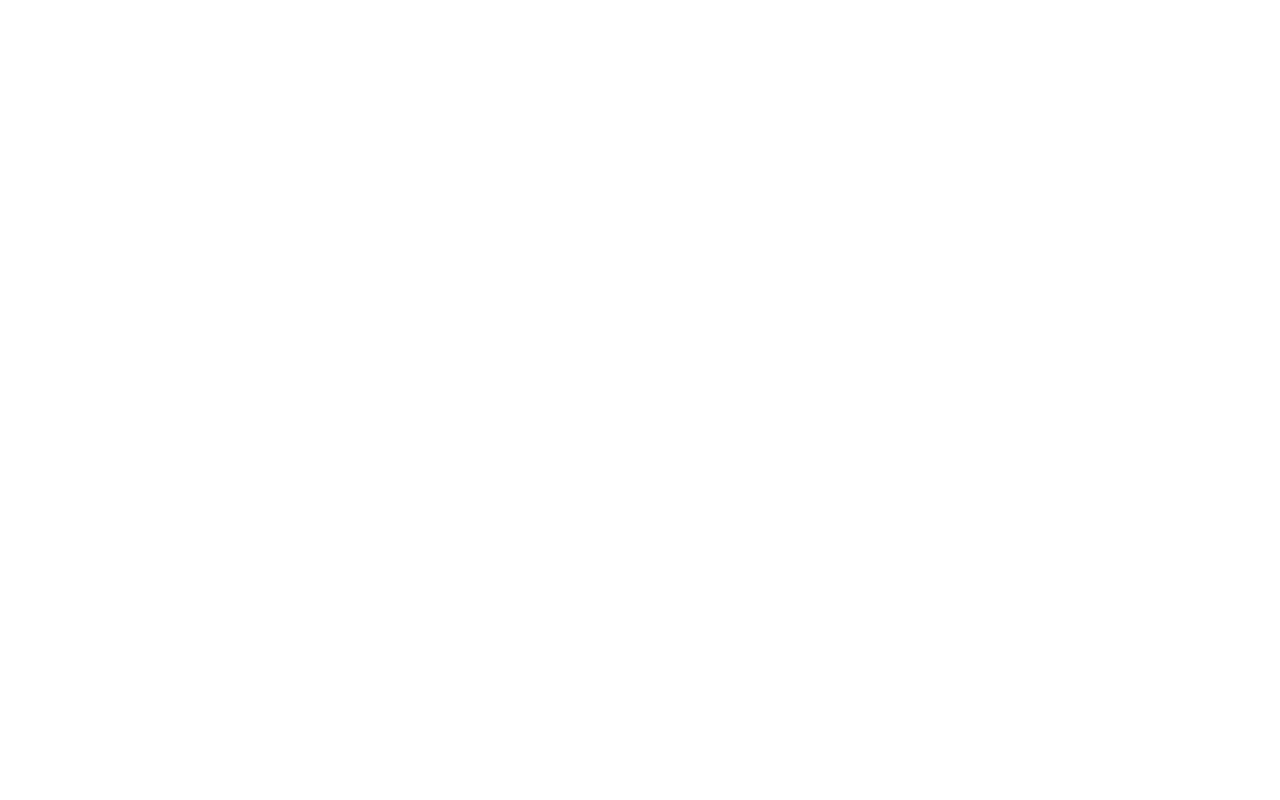
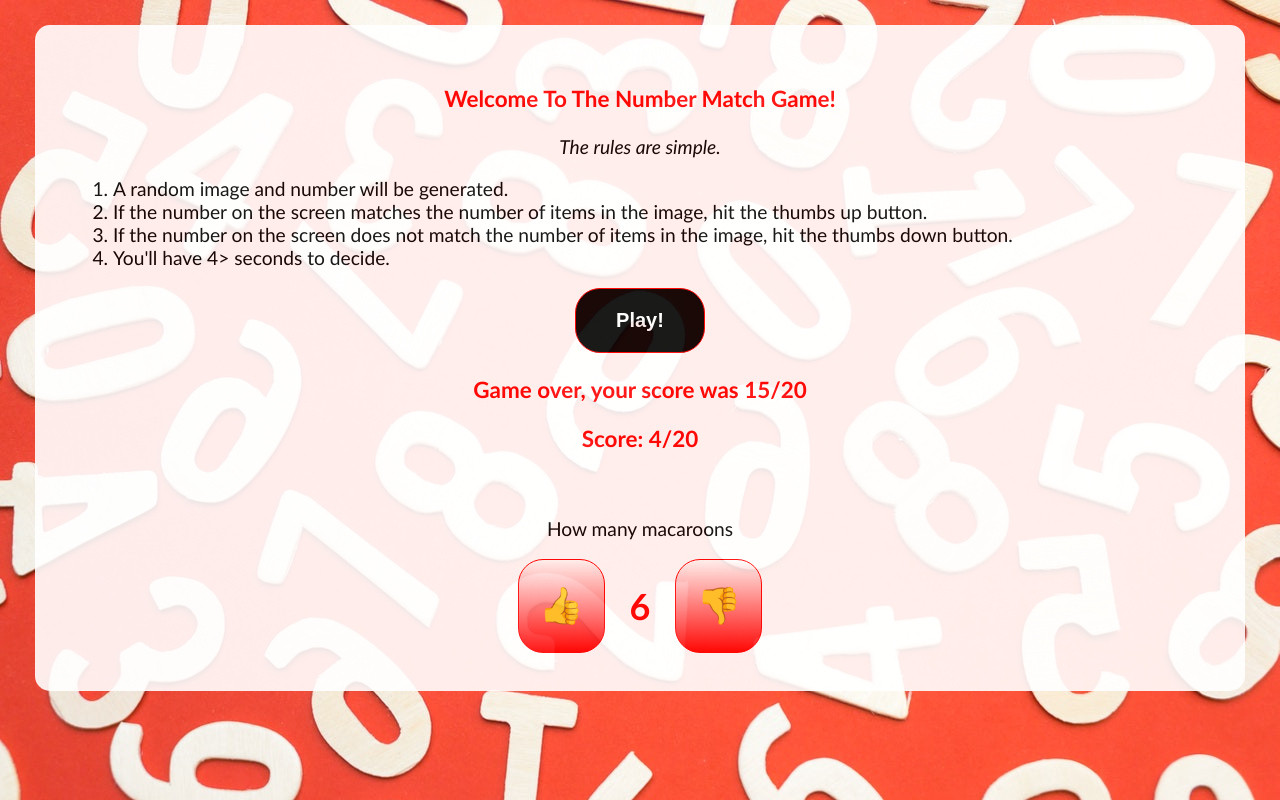
Before and after one commit to raynamcginnis/number-game, a plain HTML site: page index.html in a window 1280 px wide. Drawn offline with Linux system fonts and the light colour scheme.

Commit message:
html and css design

```diff
--- a/index.html
+++ b/index.html
@@ -3,9 +3,36 @@
 <head>
     <meta charset="UTF-8">
     <meta name="viewport" content="width=device-width, initial-scale=1.0">
-    <title>Document</title>
+    <link rel="stylesheet" href="style.css">
+    <title>Number Match Game</title>
 </head>
 <body>
+    <div id="white">
+        <div>
 
+            <h3>Welcome To The Number Match Game!</h3>
+            <p><em>The rules are simple.</em></p>
+            <ol>
+            <li>A random image and number will be generated.</li>
+            <li>If the number on the screen matches the number of items in the image, hit the thumbs up button.</li>
+            <li>If the number on the screen does not match the number of items in the image, hit the thumbs down button.</li>
+            <li>You'll have <span id="time setting">4</span>> seconds to decide.</li>
+            </ol>
+        </div>
+        <button id="play-button">
+        <strong>Play!</strong>
+        </button>
+        <h3 id="message">Game over, your score was 15/20</h3>
+        <div id="game-area">
+            <h3 id="score">Score: <span id="currentScore">4</span>/<span id="totalPoints">20</span></h3>
+            <img>
+            <p>How many <span id="itemName">macaroons</span></p>
+            <div class="match-button">
+                <button>&#x1f44d</button>
+                <p id="number">6</p>
+                <button>&#x1f44e</button>
+            </div>
+        </div>
+    </div>
 </body>
 </html>
--- /dev/null
+++ b/style.css
@@ -0,0 +1,67 @@
+body {
+    text-align: center;
+    margin: 0 10px;
+    font-family: 'Trebuchet MS', 'Lucida Sans Unicode', 'Lucida Grande', 'Lucida Sans', Arial, sans-serif;
+    font-size: 1.2rem;
+    color: black;
+    height: 100%;
+    background: url(numbers.jpg) no-repeat;
+    background-size: cover;
+    background-blend-mode: multiply;
+
+}
+
+li {
+    text-align: left;
+}
+
+h3 {
+    color: red;
+}
+
+#white {
+    margin: 2%;
+    padding: 3%;
+    background: white;
+    opacity: .9;
+    border-radius: 15px;
+}
+
+
+#number {
+    color: red;
+    font-size: 36px;
+    font-weight: bold;
+    margin: 25px;
+    animation: flash 1s infinite;
+}
+
+@keyframes flash {
+    0% {opacity:1;}
+    50% {opacity: .2;}
+    100% {opacity: 1;}
+}
+
+.match-button {
+    display: flex;
+    justify-content: center;
+    align-content: center;
+}
+
+button {
+    background-image: linear-gradient(to top, red, white);
+    border: 1px solid red;
+    padding: 20px;
+    border-radius: 25px;
+    font-size: 36px;
+
+}
+
+
+#play-button {
+    background: black;
+    color: white;
+    font-size: 20px;
+    text-align: center;
+    padding: 20px 40px 20px 40px;
+}
```
Also changed, not shown: numbers.jpg (added), numbers2.jpg (added), 1 other file.
